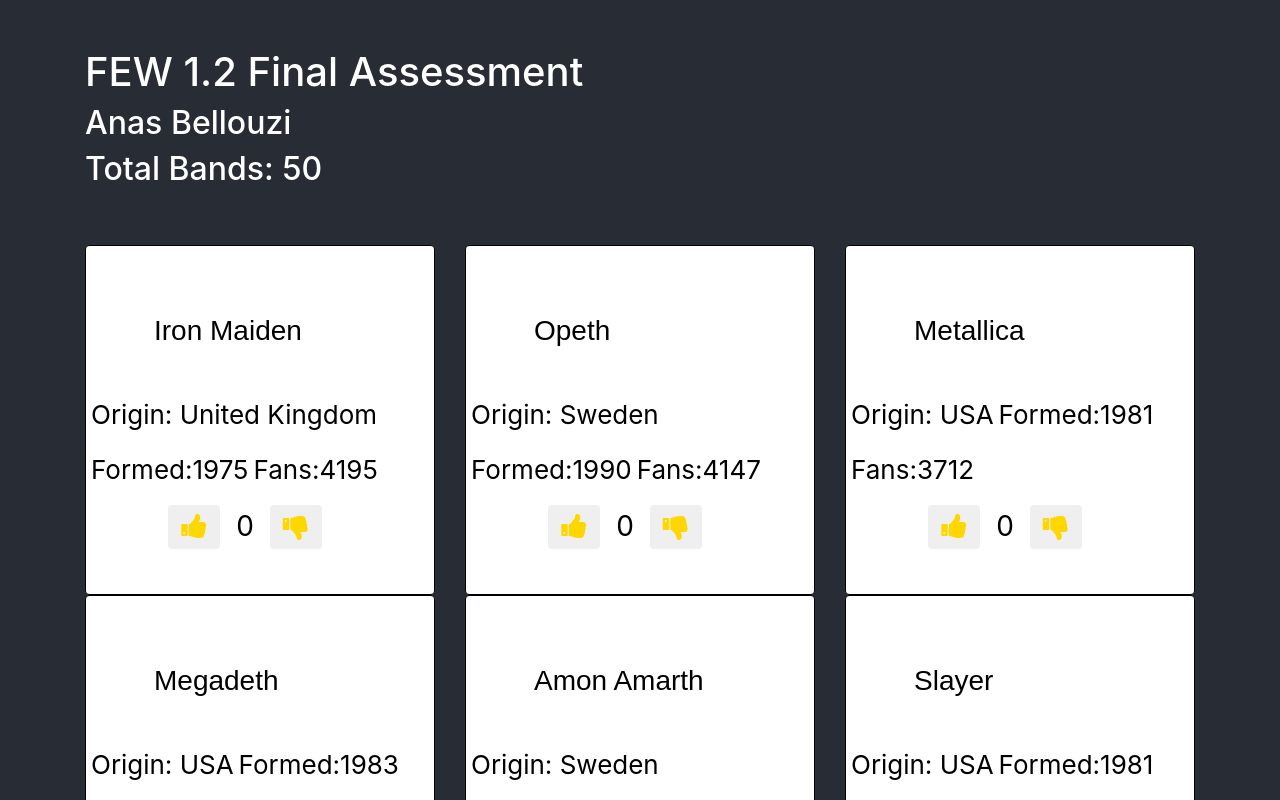
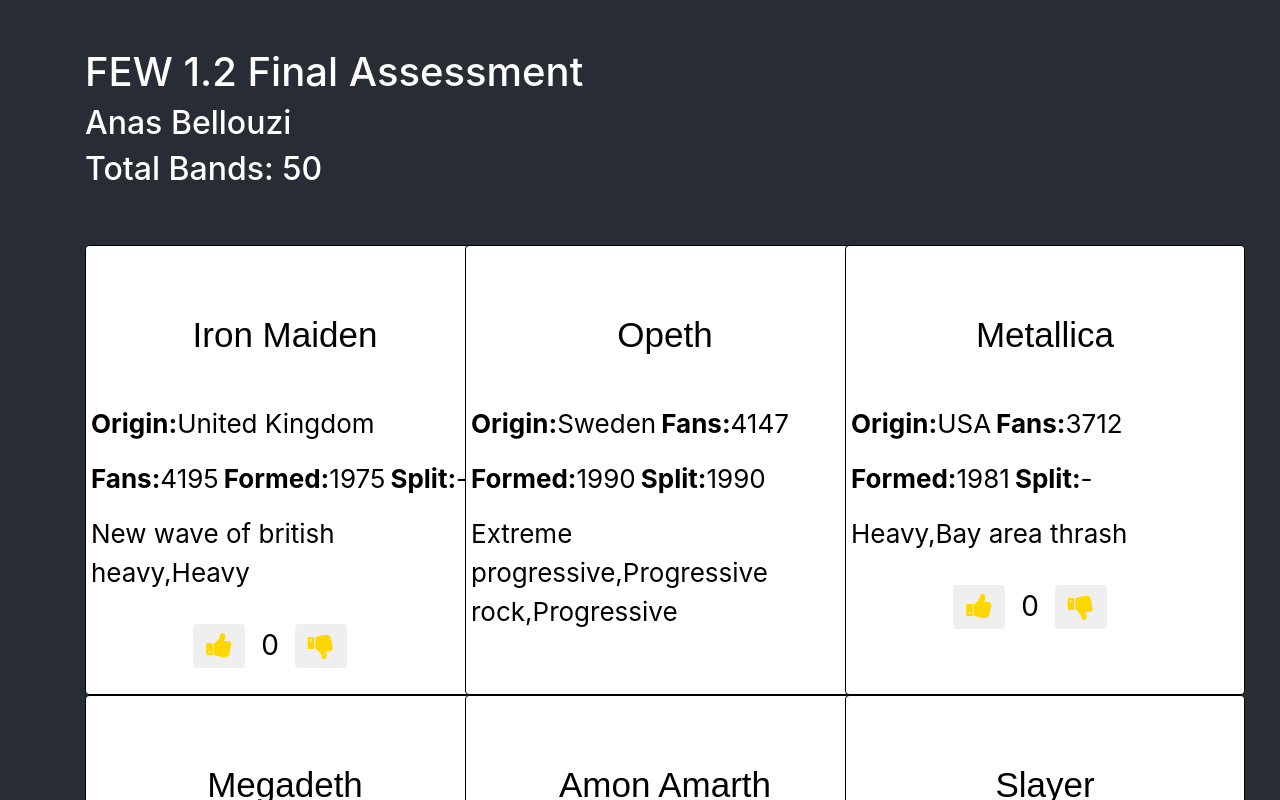
Before and after one commit to anbellouzi/react-final, a React (Create React App) app: page / in a window 1280 px wide. Shown: the top 800 px of the page. Built offline with nearby package versions, Linux system fonts and the light colour scheme.

Commit message:
challenge 10

```diff
--- a/src/components/Band/Band.css
+++ b/src/components/Band/Band.css
@@ -1,14 +1,25 @@
+bold {
+    font: bold;
+    color: black;
+}
+
 .card {
-    height: 350px;
-    width: 100%;
+    height: 450px;
+    width: 400px;
+    padding: 5px;
+    text-align: center;
     /* margin-bottom: 5px; */
     color: black;
     border: 1px solid black ;
 }
 
+.card span {
+    font: bolder;
+}
+
 .band-title {
     font-family: Arial, Helvetica, sans-serif;
-    font-size: 28px;
+    font-size: 35px;
     font: bold;
 }
 
--- a/src/components/Band/Band.js
+++ b/src/components/Band/Band.js
@@ -5,8 +5,20 @@
 import Like from '../Like/Like'
 // import { Link } from 'react-router-dom'
 
+function Split(props) {
+  const split = props.split;
+
+  if (split == "-") {
+    return <Like />
+  }
+  else {
+    return <br></br>
+  }
+}
+
 function Band(props) {
-    const { band_name, formed, origin, fans} = props
+    const { band_name, formed, origin, fans, split, style} = props
+
 
     return (
 
@@ -16,18 +28,24 @@
                 <h2 class="band-title m-5">{band_name}</h2>
 
                 <div class="row">
+
+                    <strong>Origin:</strong> <p> {origin} </p>
+
                     <p>
-                      <bold>Origin:</bold> {origin}
+                      <strong>Fans:</strong>{fans}
                     </p>
                     <p>
-                      <bold>Formed:</bold>{formed}
+                      <strong>Formed:</strong>{formed}
                     </p>
                     <p>
-                      <bold>Fans:</bold>{fans}
+                      <strong>Split:</strong>{split}
                     </p>
                 </div>
-              <div class="row text-center">
-                <Like />
+              <div class="row text-left w-100">
+                <p class="">{style}</p>
+              </div>
+              <div class="row text-center mt-3">
+                <Split split={split} />
               </div>
             </div>
           </div>
--- a/src/components/MetalMeta/MetalMeta.js
+++ b/src/components/MetalMeta/MetalMeta.js
@@ -17,6 +17,8 @@
             formed={obj.formed}
             origin={obj.origin}
             fans={obj.fans}
+            split={obj.split}
+            style={obj.style}
           />
         )
     })
```
